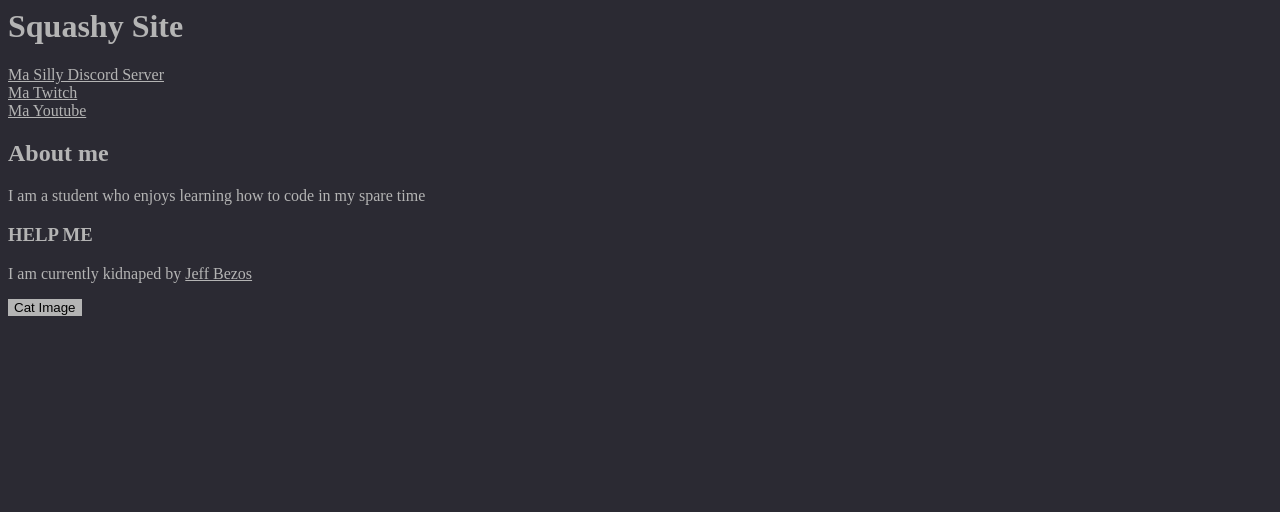
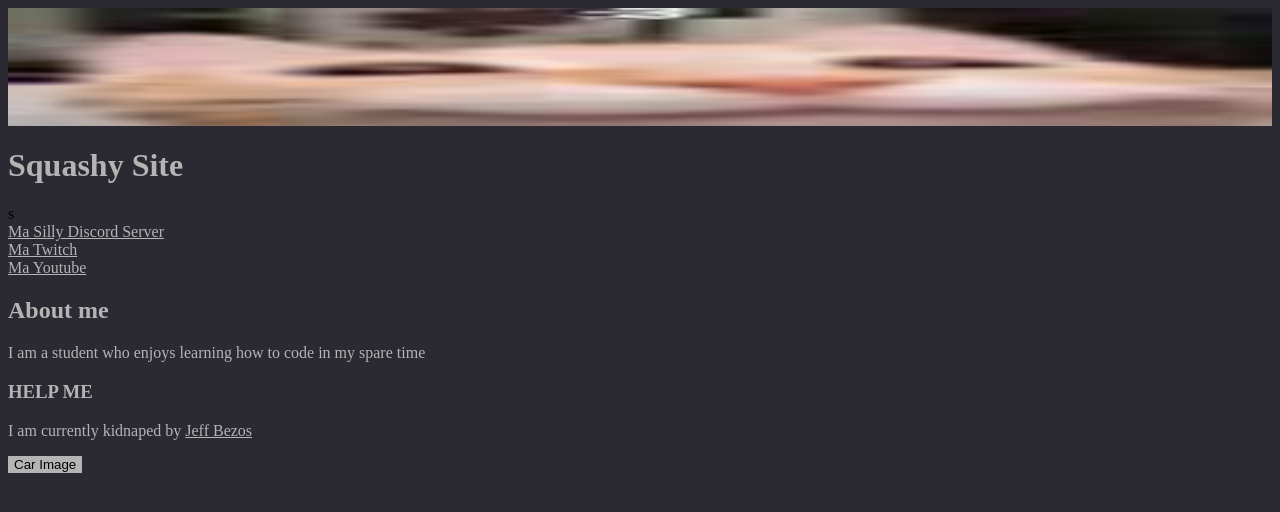
Before and after one commit to SadSquashy/Squashy-Site, a plain HTML site: page index.html in a window 1280 px wide. Drawn offline with Linux system fonts and the light colour scheme.

Commit message:
Added more car images

```diff
--- a/css/style.css
+++ b/css/style.css
@@ -25,3 +25,11 @@ a {
     border: none !important;
     background-color: #b4b4b4;
 }
+.car3 {
+    width: 219px !important;
+    height: 230px !important;
+}
+.banner {
+    width: 100% !important;
+    height: 15% !important;
+}
--- a/index.html
+++ b/index.html
@@ -6,8 +6,9 @@
 
     <body>
         <div class="name">
+            <center><img src ="banner.jpg" class="banner"></p></center>
             <h1>Squashy Site</h1>
-        </div>
+        </div>s
 
         <div class="links">
             <a href = "https://discord.gg/YnMdKjEnne" >Ma Silly Discord Server</a><br>
@@ -26,7 +27,7 @@
         </div>
 
         <div class="redirect">
-            <button onclick="document.location='cat.html'" class="button">Cat Image</button>
+            <button onclick="document.location='cat.html'" class="button">Car Image</button>
         </div>
     </body>
 </html>
```
Also changed, not shown: cat.html (+2 -1 lines), banner.jpg (added), car.jpg (renamed from cover.jpg), car2.jpg (added), car3.jpg (added).
